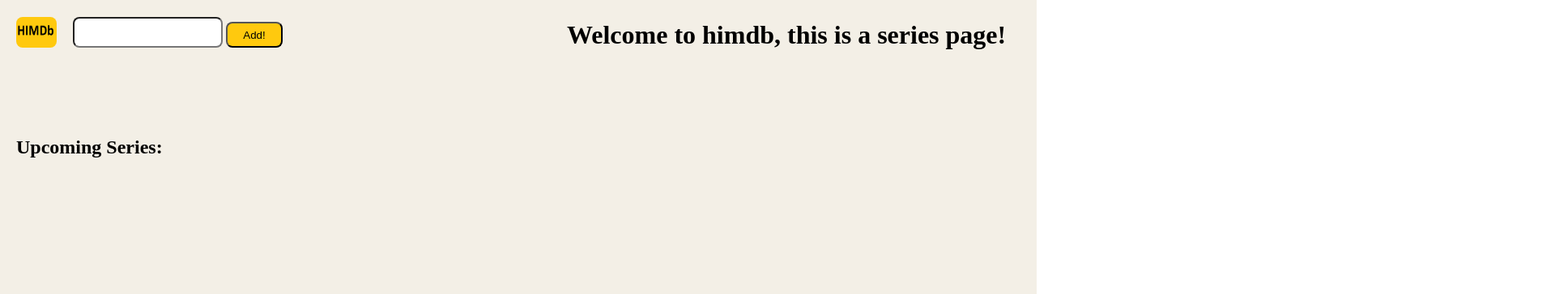
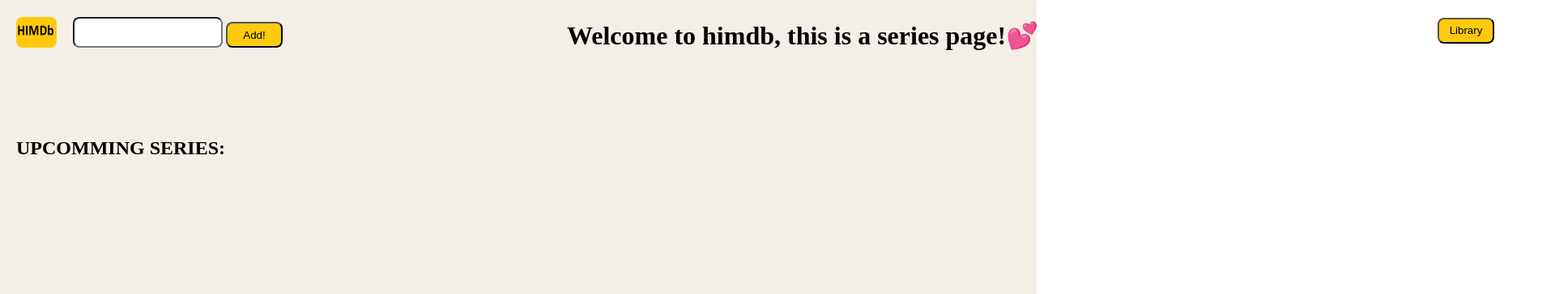
Before and after one commit to thuve92/Obligatorisk-oppgave, a plain HTML site: page index.html in a window 1280 px wide. Shown: the top 364 px of the page at 81% size, 1920 px wide, since content can reach past the window. Drawn offline with Linux system fonts and the light colour scheme.

Commit message:
latedayfixes

```diff
--- a/styleMain.css
+++ b/styleMain.css
@@ -89,8 +89,8 @@
 
 #mainPageButton {
     position: relative;
-    top: -159px;
-    left: 1175px;
+    top: -165px;
+    left: 875px;
     background-color: #FFC90E;
     border-radius: 8px;
     height: 32px;
--- a/view.js
+++ b/view.js
@@ -8,8 +8,8 @@ function mainPageView() {
     <img id="henrikpng" src="./pictures/favicon/faviconhenrik.png">
     <input id="mainPageInput" oninput="getData(this.value)"></input>
     <button id="addButton" onclick="saveSeries()">Add!</button>
-    <h1 id="mainPageH1">Welcome to himdb, this is a series page!</h1>
-    <h2 id="mainPageH2">Upcoming Series: </h2>
+    <h1 id="mainPageH1">Welcome to himdb, this is a series page!💕</h1>
+    <h2 id="mainPageH2">UPCOMMING SERIES: </h2>
     <div id="linkOne">${model.movieTrailers[0]}</div>
     <div id="linkTwo">${model.movieTrailers[1]}</div>
     <div id="linkThree">${model.movieTrailers[2]}</div>
```
Also changed, not shown: controller.js (+6 -4 lines), index.html (+0 -1 lines).
